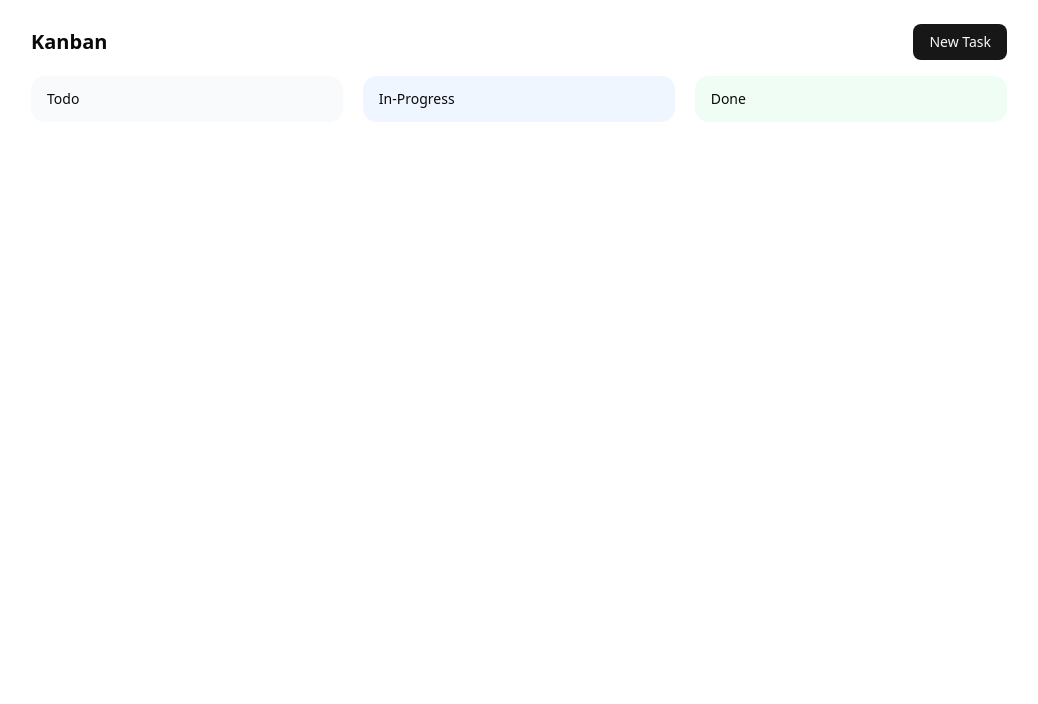
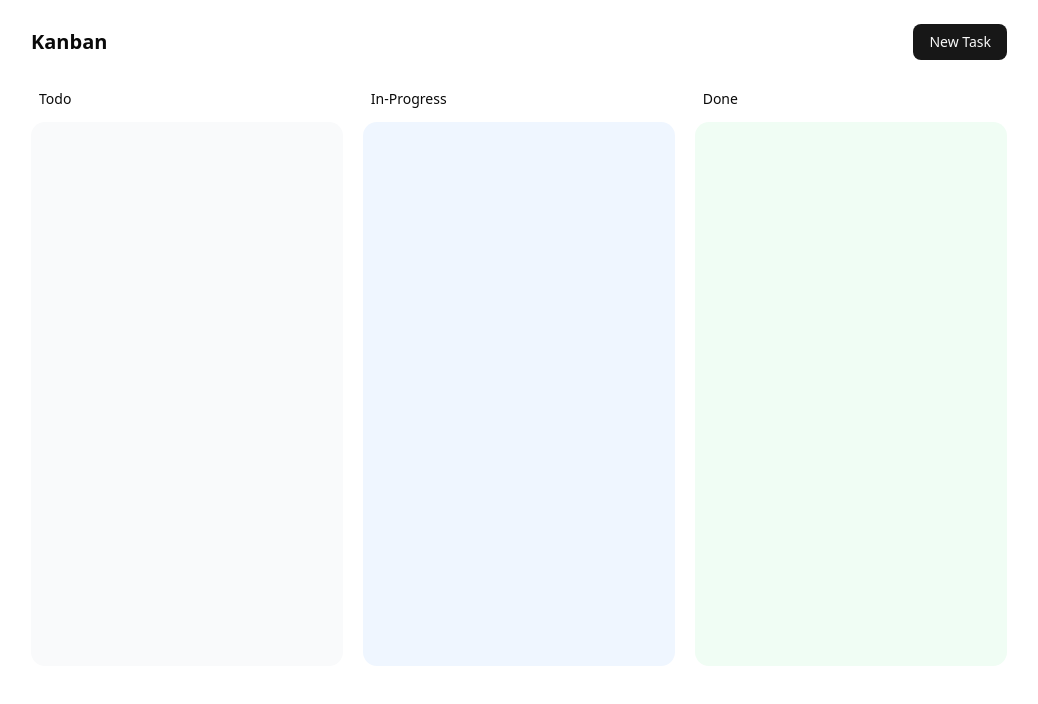
Before and after one commit to shinokamix/kanban, a Next.js app: page /kanban in a window 1280 px wide. Shown: the top 704 px of the page, without its empty margins (121-1159 px from the left). Built offline with nearby package versions, Linux system fonts and the light colour scheme.

Commit message:
refactor: improved bg

```diff
--- a/widgets/task-board/ui/Column.tsx
+++ b/widgets/task-board/ui/Column.tsx
@@ -18,7 +18,16 @@ export default function Column({ tasks, id }: ColumnProps) {
 
     return (
         <SortableContext id={id} items={tasks} strategy={rectSortingStrategy}>
-            <ul className="flex flex-col gap-[0.5dvh]" ref={setNodeRef}>
+            <ul
+                className={`${
+                    id === 'todo'
+                        ? 'bg-gray-50'
+                        : id === 'in-progress'
+                          ? 'bg-blue-50'
+                          : 'bg-green-50'
+                } p-2 min-h-136 rounded-xl flex flex-col gap-[0.5dvh]`}
+                ref={setNodeRef}
+            >
                 {tasks.map((task) => {
                     return (
                         <li key={task.id}>
--- a/widgets/task-board/ui/TaskBoard.tsx
+++ b/widgets/task-board/ui/TaskBoard.tsx
@@ -192,17 +192,8 @@ export function TaskBoard() {
                         .filter(Boolean) as Task[]
 
                     return (
-                        <section
-                            key={col}
-                            className={`${
-                                col === 'todo'
-                                    ? 'bg-gray-50'
-                                    : col === 'in-progress'
-                                      ? 'bg-blue-50'
-                                      : 'bg-green-50'
-                            } p-2 rounded-xl`}
-                        >
-                            <Label className="p-2 capitalize">{col}</Label>
+                        <section key={col}>
+                            <Label className="py-4 px-2 capitalize">{col}</Label>
                             <Column id={col} tasks={items} />
                         </section>
                     )
```
